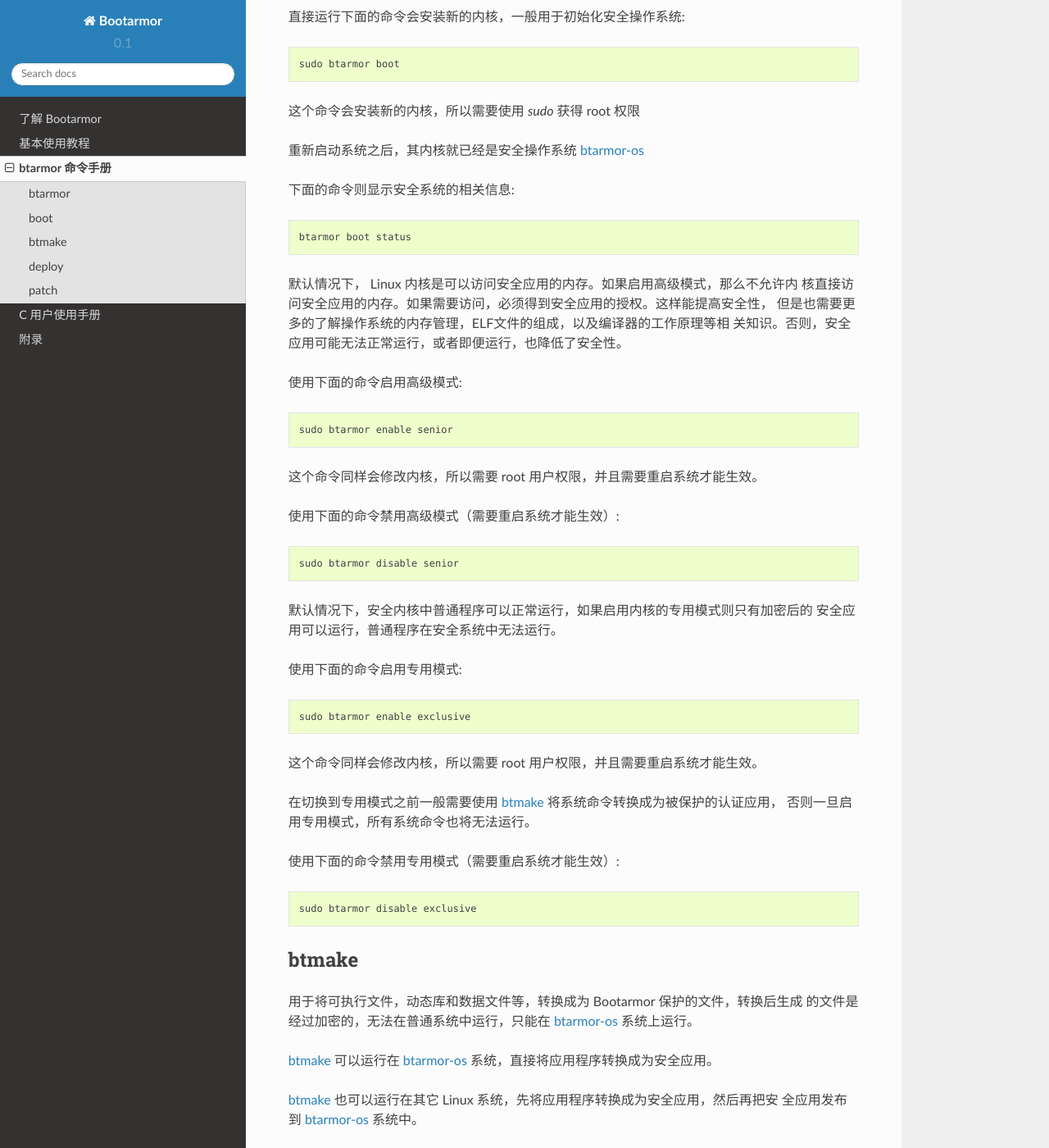
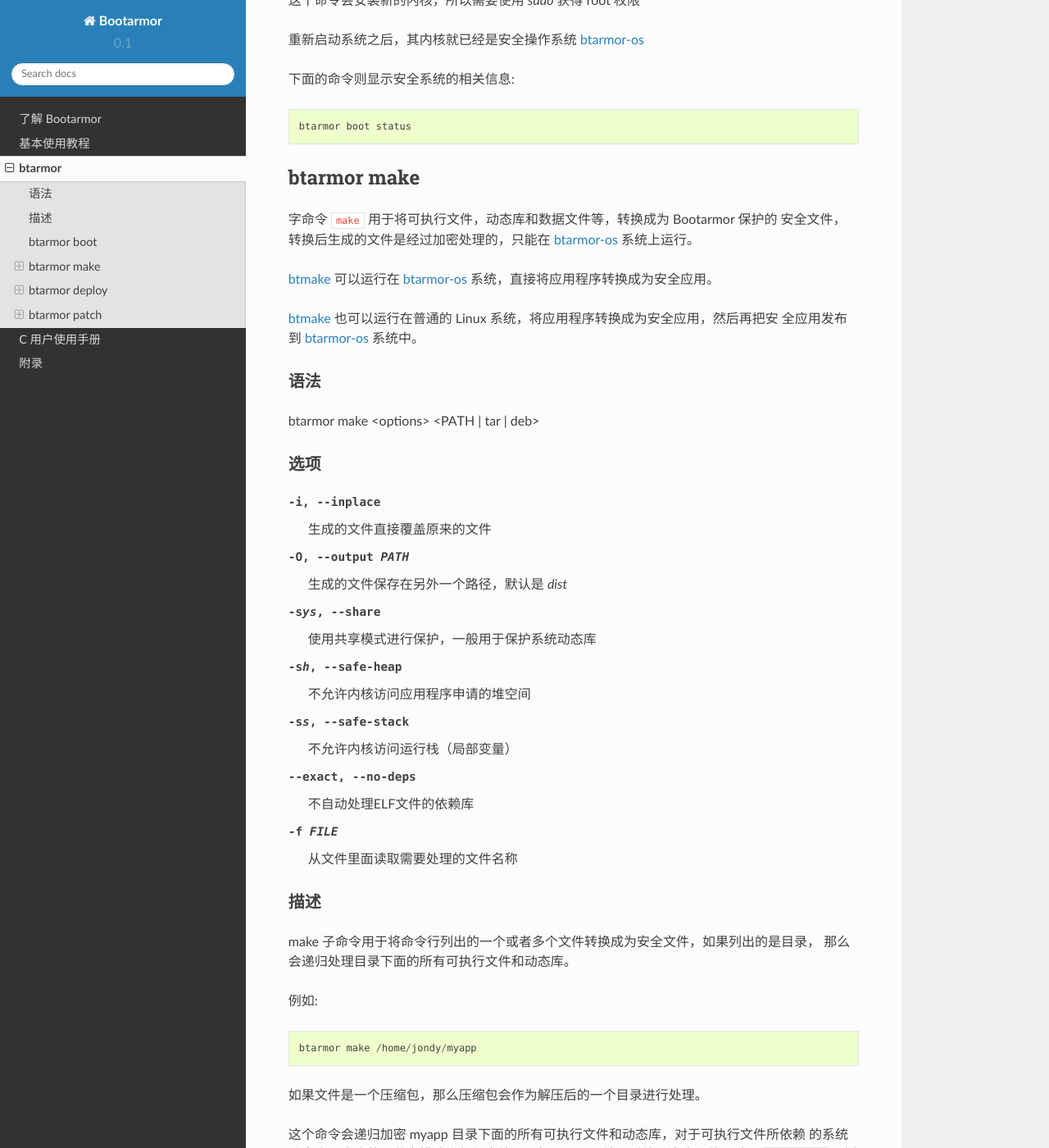
Before and after one commit to dashingsoft/btarmor-docs, a Sphinx documentation site: the page built from docs/btarmor-cli.rst, in a window 1280 px wide and 1400 px high, scrolled down 922 px. Shown: the whole window at 82% size. Built offline with Sphinx 7.4.7 and the Read the Docs theme 2.0.0, drawn with Linux system fonts in a browser that asks for light colours; some of the changed text lies outside the part shown.

Commit message:
Refine doc format for man page

```diff
--- a/docs/btarmor-cli.rst
+++ b/docs/btarmor-cli.rst
@@ -1,43 +1,37 @@
-==================
- btarmor 命令手册
-==================
-
-命令行工具 `btarmor`_ 的用户手册，适用于使用 `btarmor`_ 命令，需要了解
-其更多高级功能的用户。
-
 .. _btarmor:
 
 btarmor
 =======
 
-Bootarmor 提供了一个命令行工具 `btarmor`_ ，用于转换内核和应用程序为安全应用。
+安全操作系统 `btarmor-os`_ 的命令行工具。
 
-`btarmor` 的语法格式::
+语法
+----
 
-    btarmor <command> [options]
+btarmor <command> [options]
 
-常用的命令包括::
+描述
+----
 
-    boot    安装安全系统
-    make    创建安全应用
-    deploy  发布安全应用
-    patch   下载安全内核的源代码补丁
+`btarmor`_ 命令行工具主要的功能包括
 
-可以运行 `btarmor <command> -h` 查看各个命令的详细使用方法。
+* 将原来的 Debian 系统升级成为安全操作系统 `btarmor-os`_
+* 将应用程序/动态库/数据文件转换成为加密保护的安全文件
 
-.. _boot:
+常用的子命令包括::
 
-boot
-====
+    boot    升级当前系统为安全系统
+    make    生成各种安全文件
+    deploy  发布安全系统
 
-用于安装安全操作系统 `btarmor-os`_ ，并且能够禁用或者启用相关的功能特性。
+运行 ``btarmor <command> -h`` 可以查看各个命令的详细使用方法。
 
-**语法**::
+.. _btboot:
 
-    btarmor boot [status]
-    btarmor <enable | disable> <exclusive | senior>
+btarmor boot
+------------
 
-**描述**
+字命令 ``boot`` 用于安装安全操作系统 `btarmor-os`_
 
 直接运行下面的命令会安装新的内核，一般用于初始化安全操作系统::
 
@@ -51,57 +45,26 @@ boot
 
     btarmor boot status
 
-默认情况下， Linux 内核是可以访问安全应用的内存。如果启用高级模式，那么不允许内
-核直接访问安全应用的内存。如果需要访问，必须得到安全应用的授权。这样能提高安全性，
-但是也需要更多的了解操作系统的内存管理，ELF文件的组成，以及编译器的工作原理等相
-关知识。否则，安全应用可能无法正常运行，或者即便运行，也降低了安全性。
-
-使用下面的命令启用高级模式::
-
-    sudo btarmor enable senior
-
-这个命令同样会修改内核，所以需要 root 用户权限，并且需要重启系统才能生效。
-
-使用下面的命令禁用高级模式（需要重启系统才能生效）::
-
-    sudo btarmor disable senior
-
-默认情况下，安全内核中普通程序可以正常运行，如果启用内核的专用模式则只有加密后的
-安全应用可以运行，普通程序在安全系统中无法运行。
-
-使用下面的命令启用专用模式::
-
-    sudo btarmor enable exclusive
-
-这个命令同样会修改内核，所以需要 root 用户权限，并且需要重启系统才能生效。
-
-在切换到专用模式之前一般需要使用 `btmake`_ 将系统命令转换成为被保护的认证应用，
-否则一旦启用专用模式，所有系统命令也将无法运行。
-
-使用下面的命令禁用专用模式（需要重启系统才能生效）::
-
-    sudo btarmor disable exclusive
-
 .. _btmake:
 
-btmake
-======
+btarmor make
+------------
 
-用于将可执行文件，动态库和数据文件等，转换成为 Bootarmor 保护的文件，转换后生成
-的文件是经过加密的，无法在普通系统中运行，只能在 `btarmor-os`_ 系统上运行。
+字命令 ``make`` 用于将可执行文件，动态库和数据文件等，转换成为 Bootarmor 保护的
+安全文件，转换后生成的文件是经过加密处理的，只能在 `btarmor-os`_ 系统上运行。
 
 `btmake`_ 可以运行在 `btarmor-os`_ 系统，直接将应用程序转换成为安全应用。
 
-`btmake`_ 也可以运行在其它 Linux 系统，先将应用程序转换成为安全应用，然后再把安
+`btmake`_ 也可以运行在普通的 Linux 系统，将应用程序转换成为安全应用，然后再把安
 全应用发布到 `btarmor-os`_ 系统中。
 
-**语法**::
+语法
+~~~~
 
-    btarmor make <options> PATH...
+btarmor make <options> <PATH | tar | deb>
 
-    btmake <options> PATH...
-
-**选项**
+选项
+~~~~
 
 -i, --inplace			生成的文件直接覆盖原来的文件
 -O, --output PATH		生成的文件保存在另外一个路径，默认是 `dist`
@@ -111,7 +74,8 @@ btmake
 --exact, --no-deps		不自动处理ELF文件的依赖库
 -f FILE				从文件里面读取需要处理的文件名称
 
-**描述**
+描述
+~~~~
 
 make 子命令用于将命令行列出的一个或者多个文件转换成为安全文件，如果列出的是目录，
 那么会递归处理目录下面的所有可执行文件和动态库。
@@ -167,7 +131,8 @@ make 子命令用于将命令行列出的一个或者多个文件转换成为安
 选项 ``--safe-stack`` 用于保护运行栈，这里面一般是程序的调用框架和局部变量，默认
 情况下是允许内核访问的。如果这些数据不需要被内核访问，使用该选项可以提高安全性。
 
-**示例**
+示例
+~~~~
 
 * 转换目录 ``foo`` 下面的所有文件，保存生成的安全文件到到默认输出目录 ``dist``::
 
@@ -193,53 +158,60 @@ make 子命令用于将命令行列出的一个或者多个文件转换成为安
 
     sudo btarmor make -i -sys /usr/bin/ls
 
-.. _deploy:
+.. _btdeploy:
 
-deploy
-======
+btarmor deploy
+--------------
 
-用于产品开发完成之后，发布运行安全应用的系统到最终用户。这个命令主要对内核进行加
-壳，加壳之后内核的功能特性就不能被改变， `enable` 和 `disable` 命令会失效。
+用于产品开发完成之后，发布运行安全应用的系统到最终用户。
 
-**语法**::
+这个命令仅适用于企业版，社区版没有提供此功能。
 
+语法
+~~~~
+::
     btarmor deploy <options>
 
-**选项**
+选项
+~~~~
 
--ns, --no-senior		安全内核不使用高级模式
--ne, --no-exclusive		安全内核不使用专用模式
+-es, --enable-senior		安全内核使用高级模式
+-ee, --enable-exclusive		安全内核使用专用模式
 
-**描述**
+描述
+~~~~
 
 在产品准备交付给用户之前，需要使用该命令把内核功能进行加壳固化，清理开发辅助的文
-件。加壳之后内核的功能特性就不能被改变， `enable` 和 `disable` 命令会失效。
+件等。
 
-默认情况下安全内核运行于高级模式，任何低权限级的内存访问都会导致保护异常。如果这
-样导致某些应用无法正常运行，可以使用选项 ``--no-senior`` 禁用高级模式，这样就允
-许低权限级别应用访问安全内存。
+选项 ``--enable-senior`` 可以启用安全内核的高级模式。启用高级模式之后， Linux 内
+核将不能访问安全应用的内存，如果需要访问，必须得到安全应用的授权。这样能提高安全
+性，但是也需要更多的了解操作系统的内存管理，ELF文件的组成，以及编译器的工作原理
+等相关知识。否则，安全应用可能无法正常运行。
 
-默认情况下安全内核处于专用模式下，只有安全应用和认证应用才可以运行。如果需要运行
-非安全应用，可以使用选项 ``--no-exclusive`` 禁用专用模式，这样，普通的应用也可以
-正常运行。
+选择 ``--enable-exclusive`` 可以启用安全内核的专用模式。启用专用模式之后，则普通
+可执行文件，包括系统命令都无法执行，只有加密后的安全应用可以运行，这样可以进一步
+提高安全行。
 
-.. _patch:
+.. _btpatch:
 
-patch
-=====
+btarmor patch
+-------------
 
 下载安全内核的源代码补丁，用于定制自己的安全内核。
 
-**语法**::
-
+语法
+~~~~
+::
     btarmor patch <options> VERSION
 
-**选项**
-
+选项
+~~~~
 -O, --output PATH		保存到指定目录，默认是 patches
 -l, --list			列出所有可用版本的补丁名称
 
-**描述**
+描述
+~~~~
 
 直接下载和当前系统内核版本相同的补丁，保存到目录 `patches/`::
 
@@ -257,5 +229,4 @@ patch
 
     https://btarmor.dashingsoft.com/kernel/patches/
 
-
 .. include:: _common_definitions.txt
```
